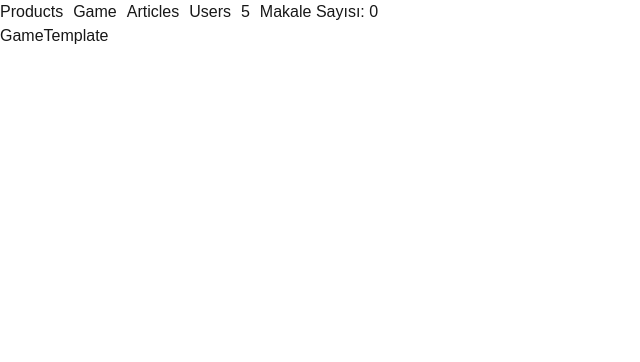
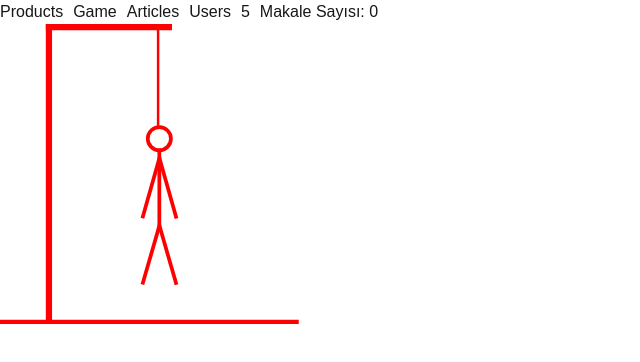
Before and after one commit to oguzhanakbolat/nextjsLesson, a Next.js app: page /game in a window 1280 px wide. Shown: the top 362 px of the page, without its empty margins (0-640 px from the left). Built offline with nearby package versions, Linux system fonts and the light colour scheme.

Commit message:
adam.tsx

```diff
--- /dev/null
+++ b/src/components/templates/gameTemplate/adam.tsx
@@ -0,0 +1,47 @@
+import React, { FC } from "react";
+
+type adamType = {
+	color: string;
+	size: number;
+};
+
+const Adam: FC<adamType> = ({ size, color }) => {
+	return (
+		<div>
+			<svg
+				width={size}
+				height={size}
+				viewBox="0 0 1205 1205"
+				fill="none"
+				xmlns="http://www.w3.org/2000/svg"
+			>
+				<circle
+					cx="640"
+					cy="460.5"
+					r="46.5"
+					stroke={color}
+					strokeWidth="15"
+				/>
+				<path d="M640 508V821.5" stroke={color} strokeWidth="15" />
+				<path d="M572 780L641 536" stroke={color} strokeWidth="15" />
+				<path d="M709 781L640 537" stroke={color} strokeWidth="15" />
+				<path
+					d="M572 1046.5L641 807.5"
+					stroke={color}
+					strokeWidth="15"
+				/>
+				<path
+					d="M709 1047.5L640 808.5"
+					stroke={color}
+					strokeWidth="15"
+				/>
+				<path d="M196.5 2V1200" stroke={color} strokeWidth="25" />
+				<path d="M0 1200.5H1200" stroke={color} strokeWidth="25" />
+				<path d="M691 12.5H184" stroke={color} strokeWidth="25" />
+				<path d="M635 3.5V409" stroke={color} strokeWidth="10" />
+			</svg>
+		</div>
+	);
+};
+
+export default Adam;
--- a/src/components/templates/gameTemplate/index.tsx
+++ b/src/components/templates/gameTemplate/index.tsx
@@ -1,7 +1,12 @@
 import React from "react";
+import Adam from "./adam";
 
 const GameTemplate = () => {
-	return <div>GameTemplate</div>;
+	return (
+		<div>
+			<Adam size={300} color={"red"} />
+		</div>
+	);
 };
 
 export default GameTemplate;
```
